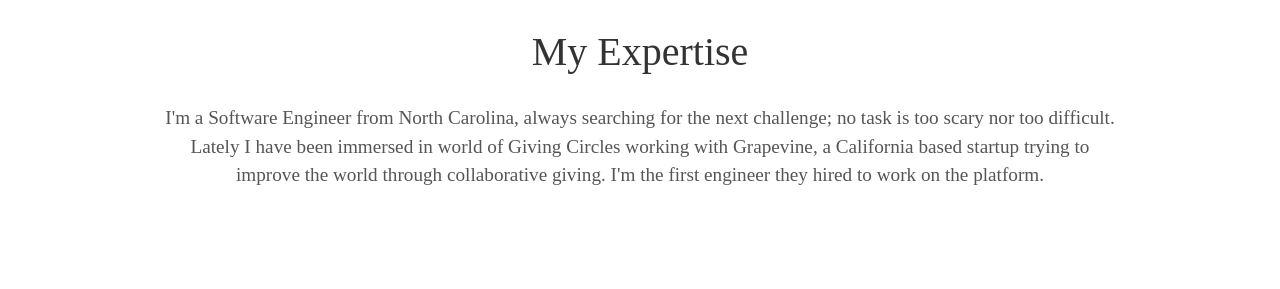
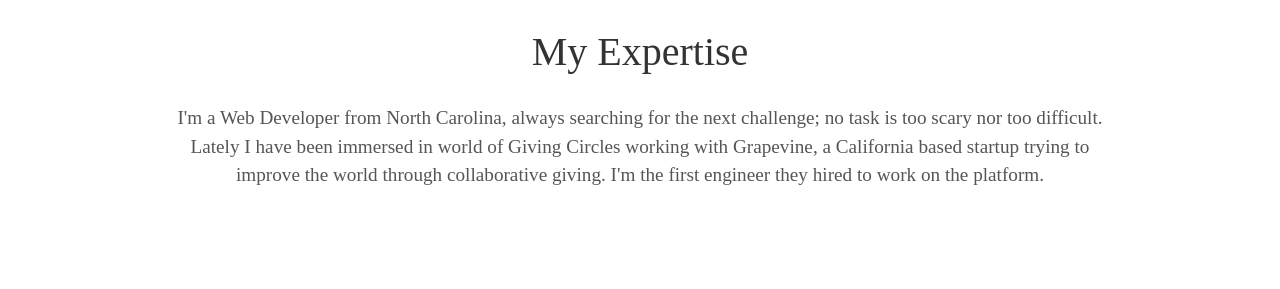
Before and after one commit to ethye/pleasant-celery-99239, a Jekyll site: the page built from index.html, in a window 1280 px wide. Shown: the part 953-1242 px from the top of the page. Built offline with Jekyll 4.4.1, drawn with Linux system fonts in a browser that asks for light colours; some web fonts are replaced.

Commit message:
_config.yml: changed

```diff
--- a/_config.yml
+++ b/_config.yml
@@ -2,7 +2,7 @@ title: Mauricio Urraco
 description: Jekyll Theme Minimal Resume
 username: ethy
 user_description: >-
-  I'm a Software Engineer from North Carolina, always searching for the next
+  I'm a Web Developer from North Carolina, always searching for the next
   challenge; no task is too scary nor too difficult. Lately I have been immersed
   in world of Giving Circles working with Grapevine, a California based startup
   trying to improve the world through collaborative giving. I'm the first
```
